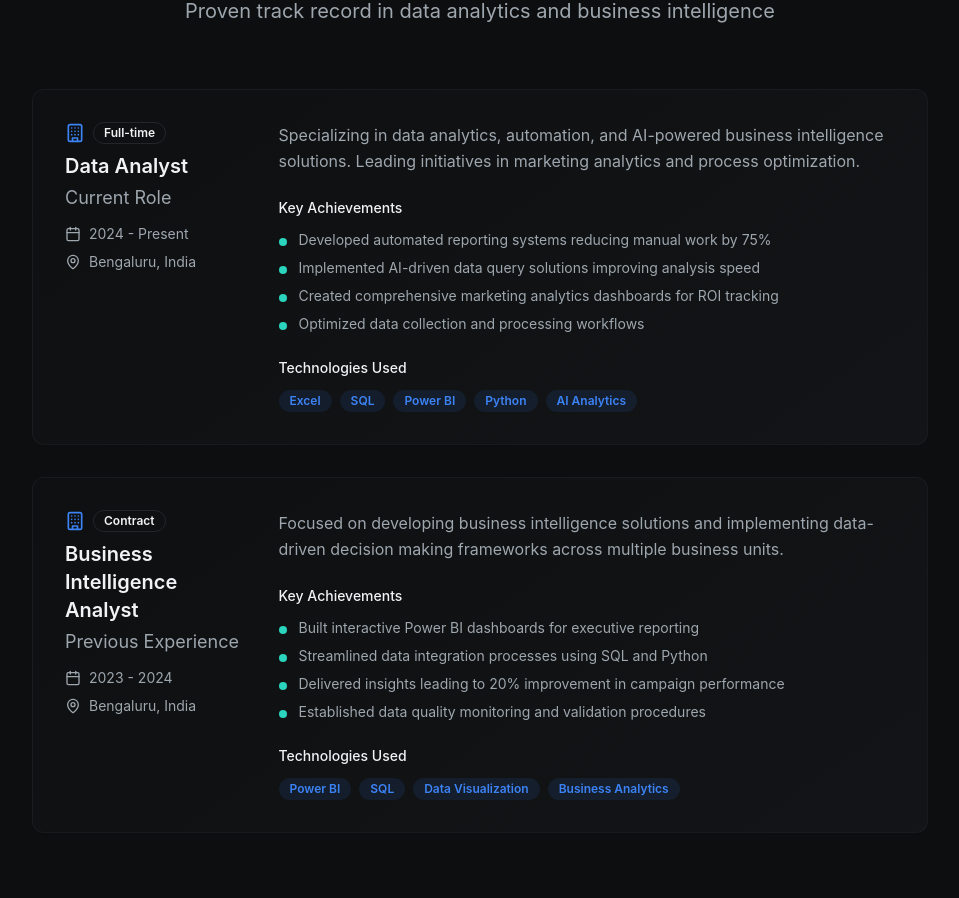
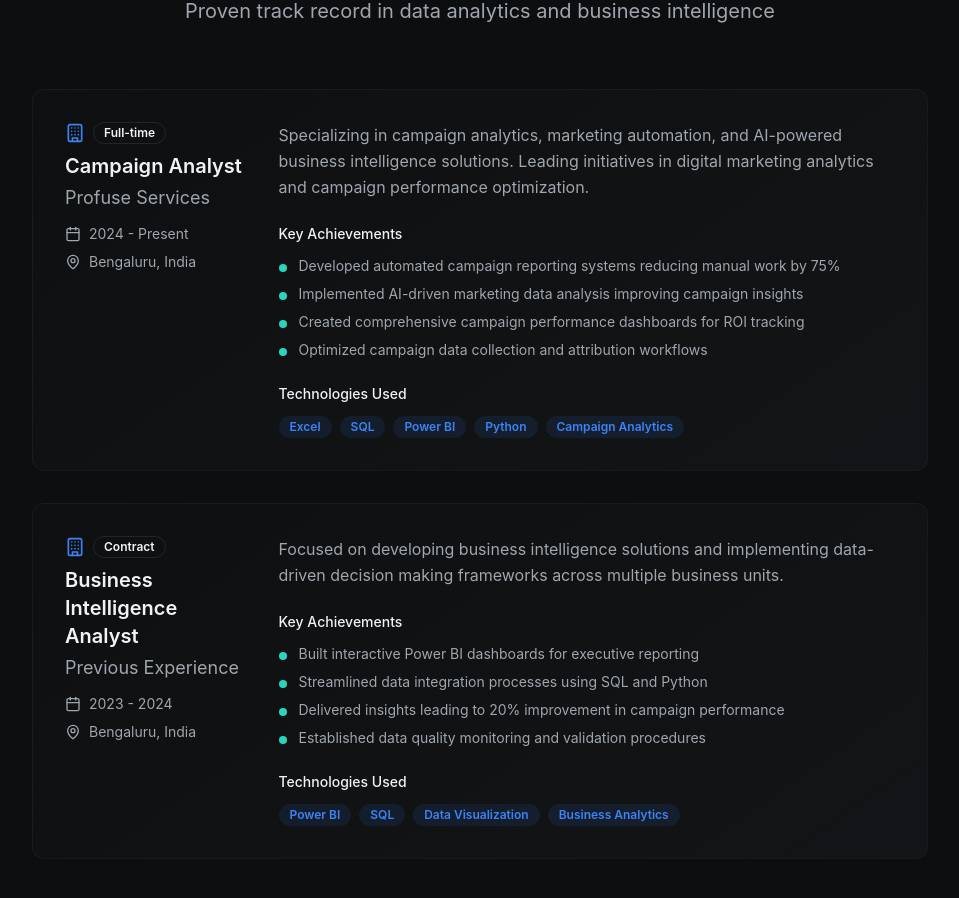
Before and after one commit to MAHESH-GANDE/mahesh-ai-analyst-folio, a React (Vite) app: page / in a window 1280 px wide. Shown: the part 3620-4518 px from the top of the page, without its empty margins (160-1119 px from the left). Built offline with nearby package versions, Linux system fonts and the light colour scheme.

Commit message:
Update Experience Section
Update the professional experience section to reflect the new role of "Campaign Analyst at Profuse Services".

```diff
--- a/src/components/portfolio/ExperienceSection.tsx
+++ b/src/components/portfolio/ExperienceSection.tsx
@@ -5,19 +5,19 @@ import { Building, Calendar, MapPin } from "lucide-react";
 const ExperienceSection = () => {
   const experiences = [
     {
-      title: "Data Analyst",
-      company: "Current Role",
+      title: "Campaign Analyst",
+      company: "Profuse Services",
       location: "Bengaluru, India",
       period: "2024 - Present",
       type: "Full-time",
-      description: "Specializing in data analytics, automation, and AI-powered business intelligence solutions. Leading initiatives in marketing analytics and process optimization.",
+      description: "Specializing in campaign analytics, marketing automation, and AI-powered business intelligence solutions. Leading initiatives in digital marketing analytics and campaign performance optimization.",
       achievements: [
-        "Developed automated reporting systems reducing manual work by 75%",
-        "Implemented AI-driven data query solutions improving analysis speed",
-        "Created comprehensive marketing analytics dashboards for ROI tracking",
-        "Optimized data collection and processing workflows"
+        "Developed automated campaign reporting systems reducing manual work by 75%",
+        "Implemented AI-driven marketing data analysis improving campaign insights",
+        "Created comprehensive campaign performance dashboards for ROI tracking",
+        "Optimized campaign data collection and attribution workflows"
       ],
-      skills: ["Excel", "SQL", "Power BI", "Python", "AI Analytics"]
+      skills: ["Excel", "SQL", "Power BI", "Python", "Campaign Analytics"]
     },
     {
       title: "Business Intelligence Analyst",
```
